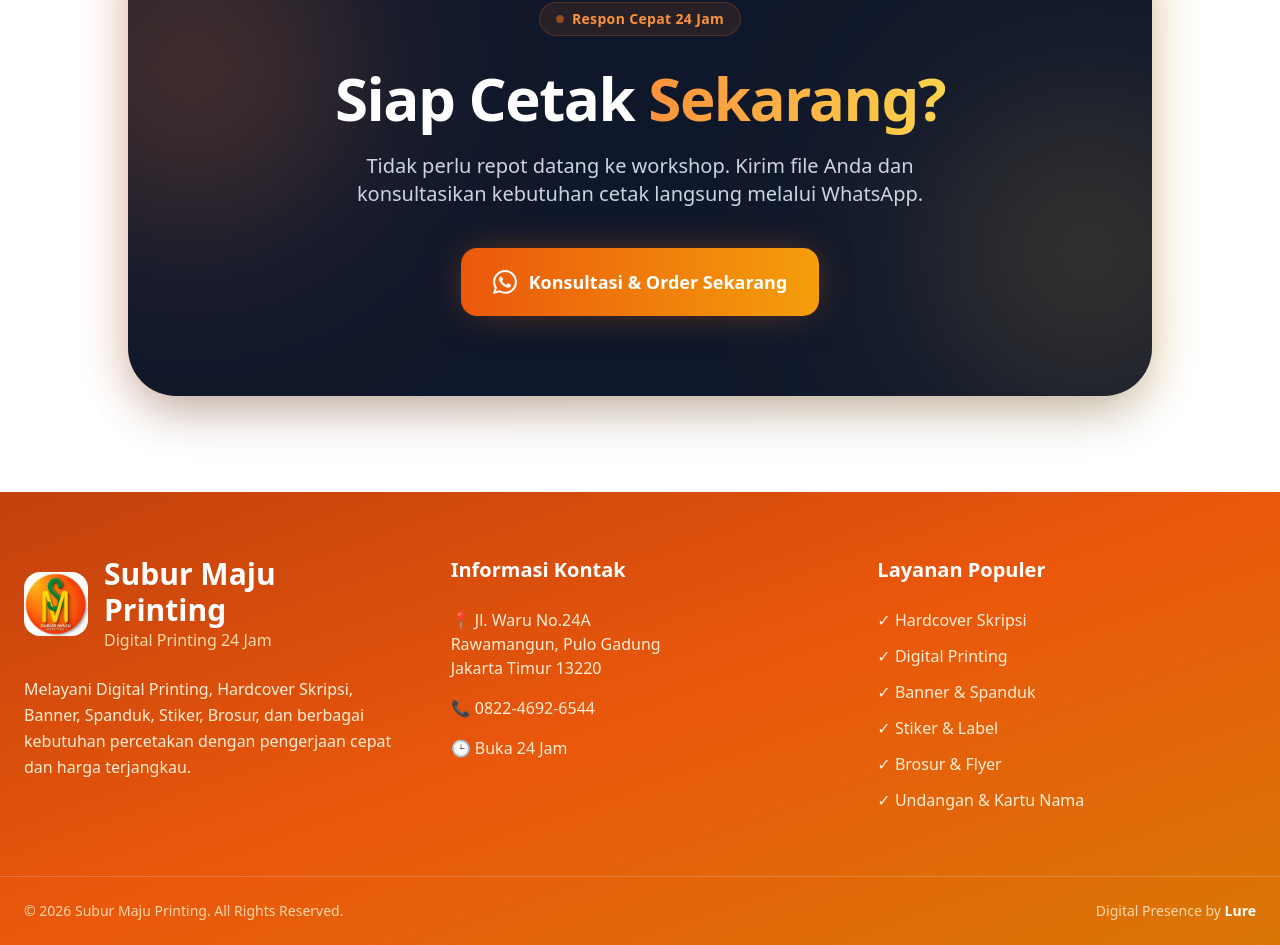
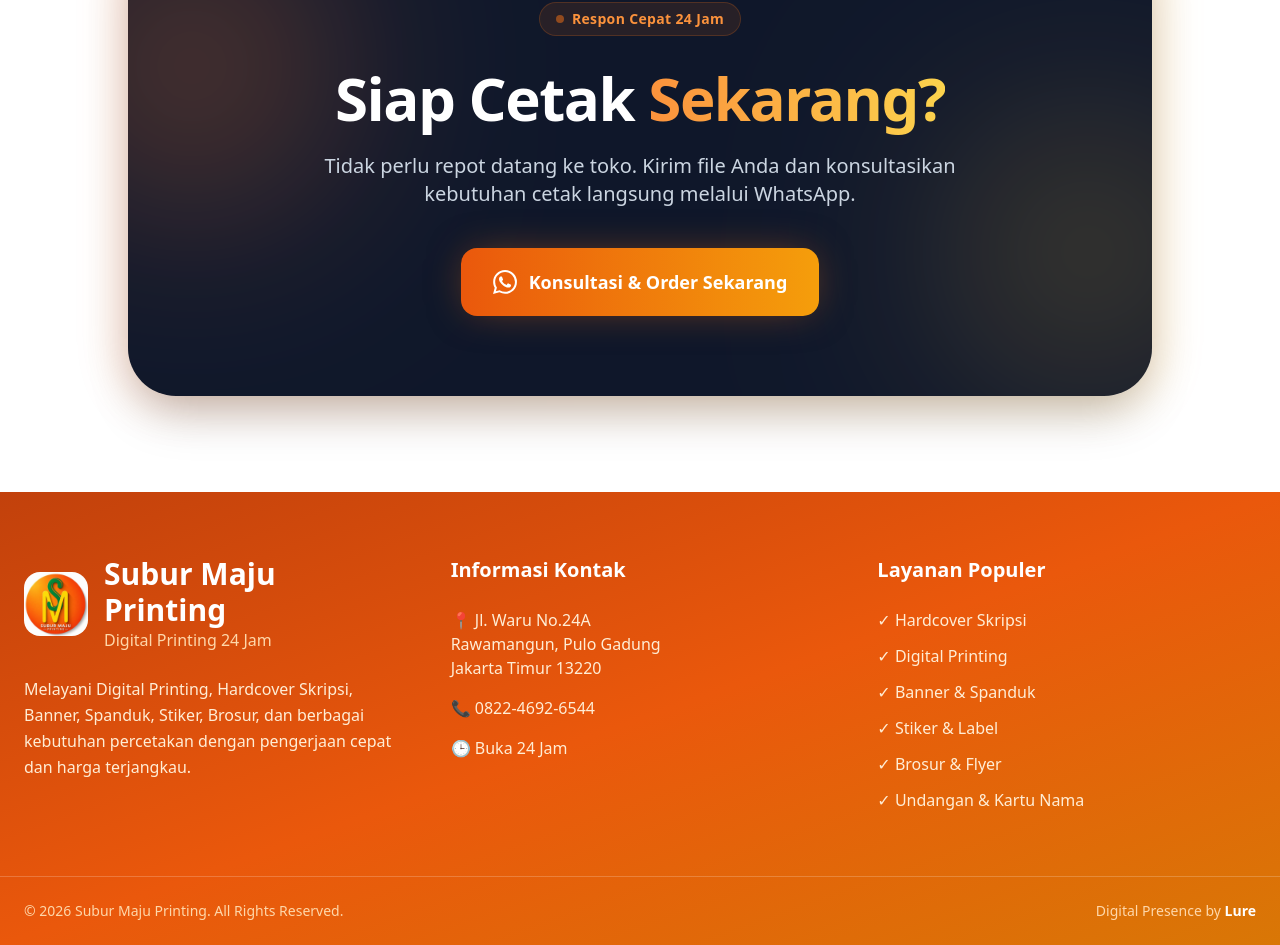
Before and after one commit to Heroness1/daycreed-inframe, a Next.js app: page /testing in a window 1280 px wide. Shown: the part 5307-6252 px from the top of the page. Built offline with nearby package versions, Linux system fonts and the light colour scheme.

Commit message:
Refactor CTA section with updated content and layout

```diff
--- a/pages/testing.js
+++ b/pages/testing.js
@@ -440,7 +440,7 @@ export default function Home() {
                 </h2>
 
                 <p className="mt-4 text-lg md:text-xl text-slate-300 mb-10 leading-relaxed">
-          Tidak perlu repot datang ke workshop. Kirim file Anda dan konsultasikan kebutuhan cetak langsung melalui WhatsApp.
+                  Tidak perlu repot datang ke toko. Kirim file Anda dan konsultasikan kebutuhan cetak langsung melalui WhatsApp.
                 </p>
 
                 {/* Tombol CTA Interaktif */}
@@ -460,6 +460,8 @@ export default function Home() {
             </div>
           </div>
         </section>
+
+
 
 
         {/* ================= FOOTER ================= */}
```
Lines whose indentation alone changed are shown as unchanged.
